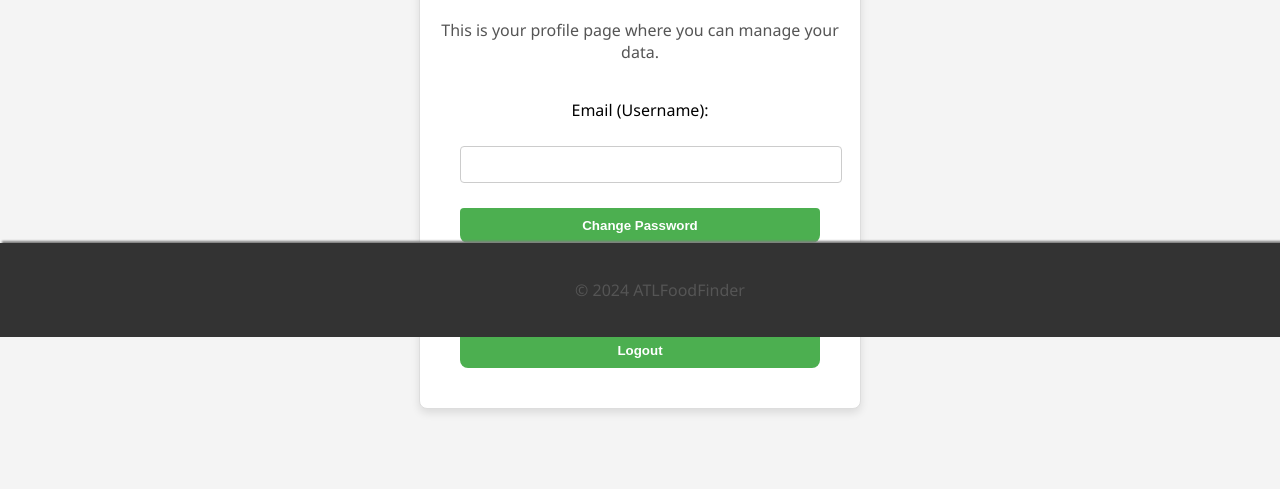
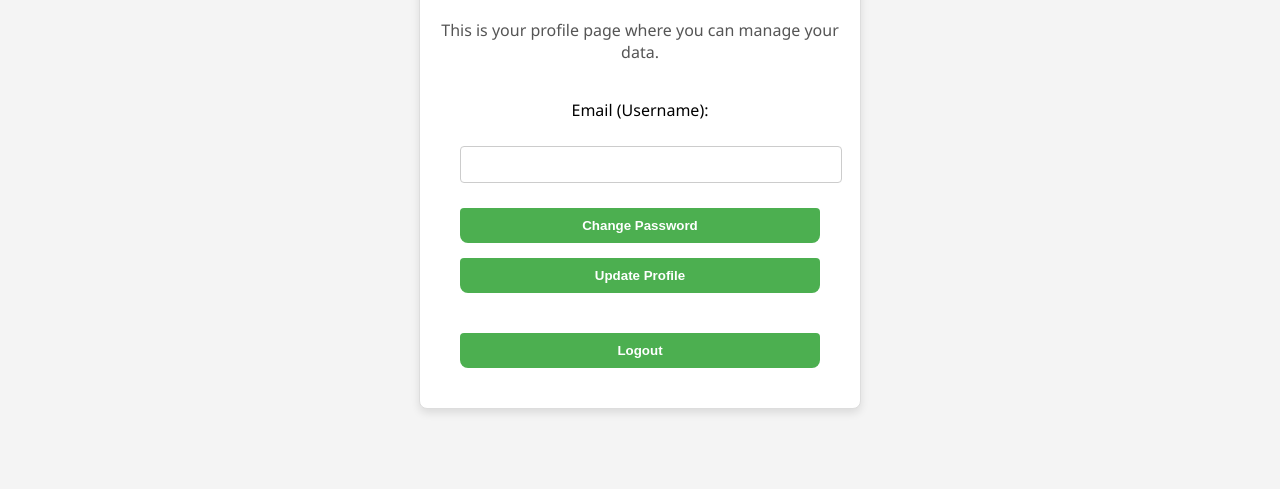
Before and after one commit to PabCR/ATLFoodFinder, a Django app: template ATLFoodFinder/templates/ATLFoodFinder/profile.html in a window 1280 px wide. Shown: the part 463-952 px from the top of the page. Run offline with Django 5.2, Linux system fonts and the light colour scheme; the template is opened without the code that fills it, so the values that code supplies are empty.

Commit message:
removed footer from profile/register  page

```diff
--- a/ATLFoodFinder/templates/ATLFoodFinder/profile.html
+++ b/ATLFoodFinder/templates/ATLFoodFinder/profile.html
@@ -66,9 +66,5 @@
             </div>
         </section>
     </main>
-
-    <footer>
-        <p>© 2024 ATLFoodFinder</p>
-    </footer>
 </body>
 </html>
```
Also changed, not shown: db.sqlite3.
